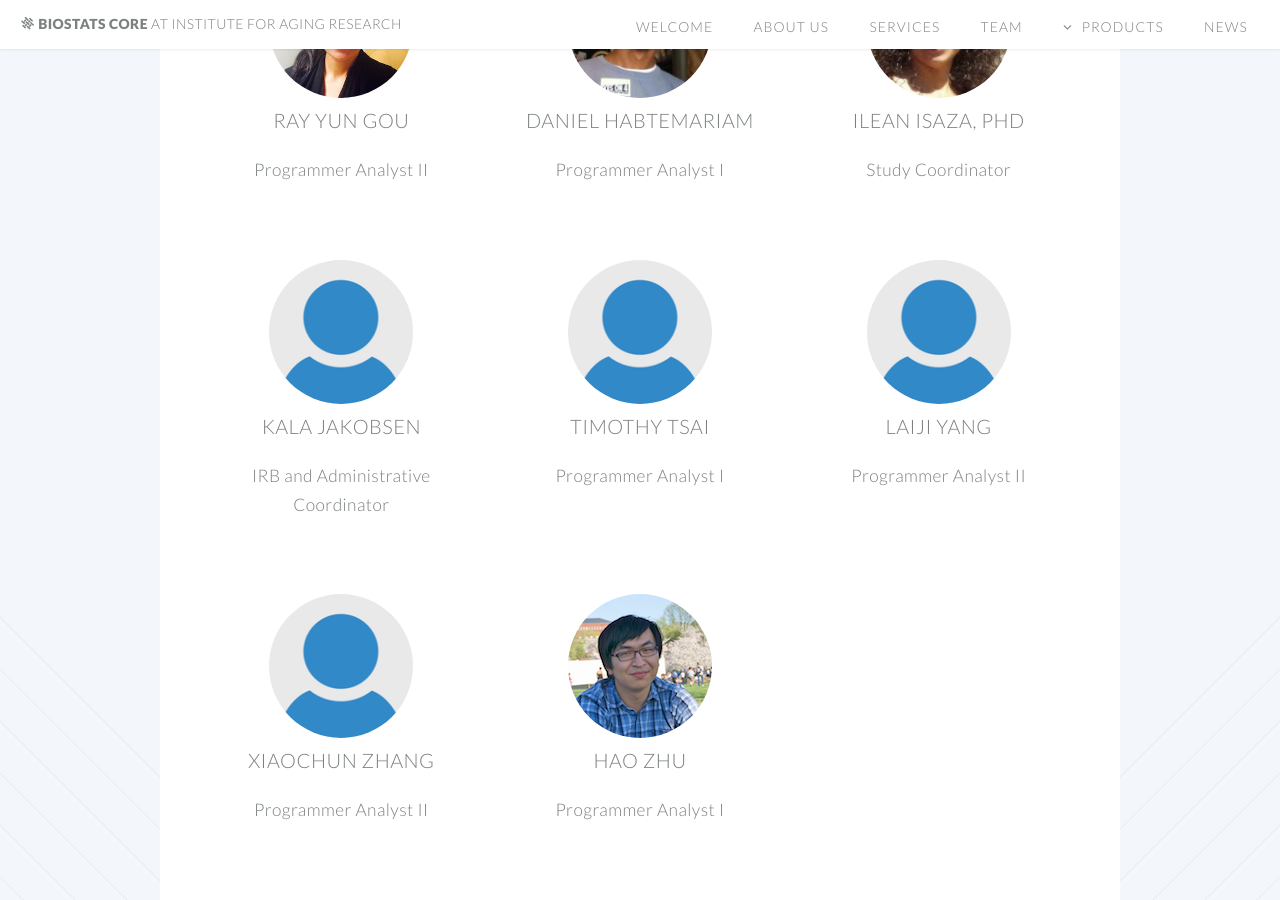
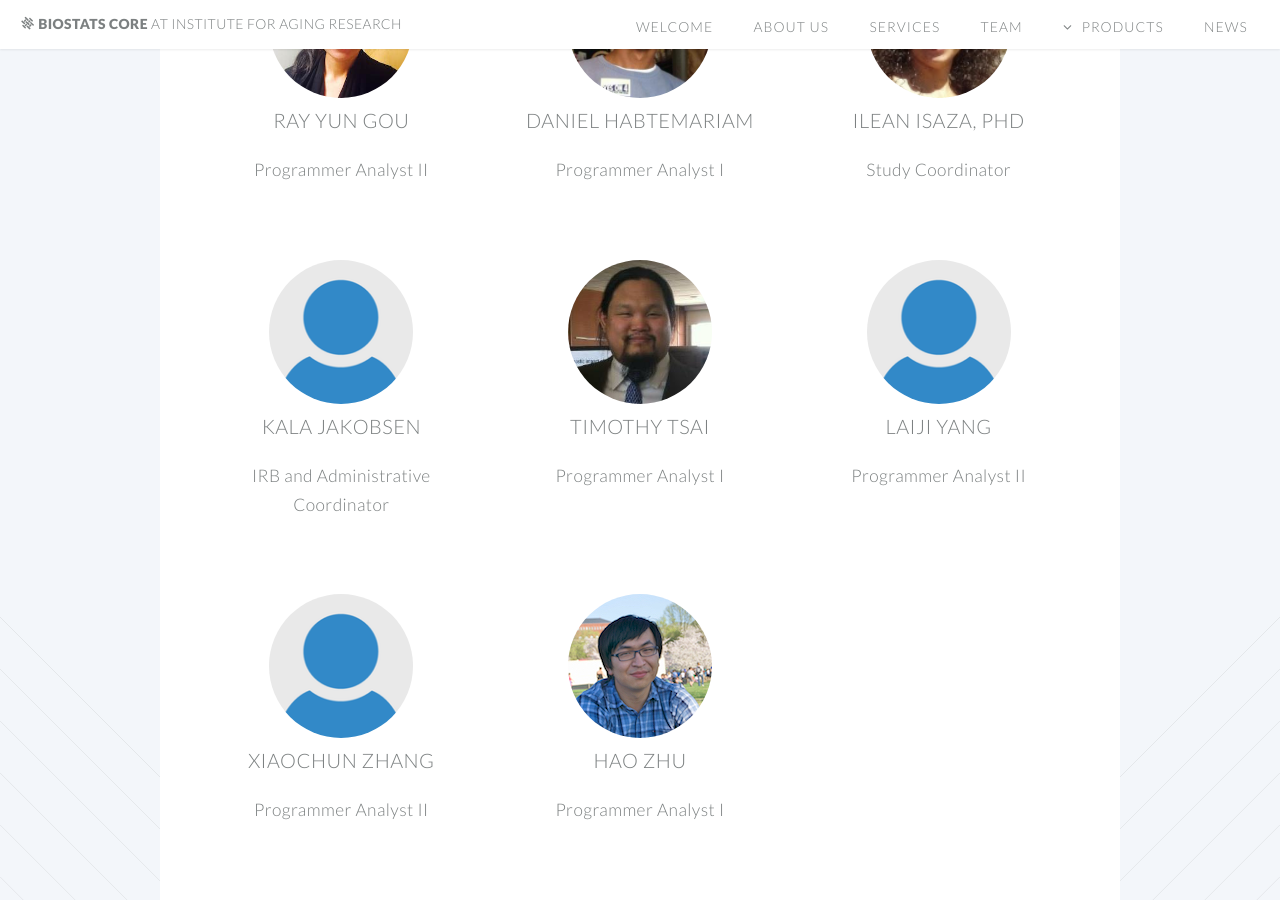
Before and after one commit to timothytsai/IFARbiostats.github.io, a Jekyll site: the page built from index.html, in a window 1280 px wide and 900 px high, scrolled down 2641 px. Built offline with Jekyll 4.4.1, drawn with Linux system fonts in a browser that asks for light colours; some web fonts are replaced.

Commit message:
Add Tim's photo

```diff
--- a/index.html
+++ b/index.html
@@ -132,7 +132,7 @@
 									<p>IRB and Administrative Coordinator</p>
 							</div>
 							<div class="4u">
-									<img src="images/people/na.png" class="img-circle" width="144" height="144"/>
+									<img src="images/people/Tim.jpg" class="img-circle" width="144" height="144"/>
 									<header>
 										<h3><a href="">Timothy Tsai</a></h3>
 									</header>
```
Also changed, not shown: images/people/Tim.jpg (added).
